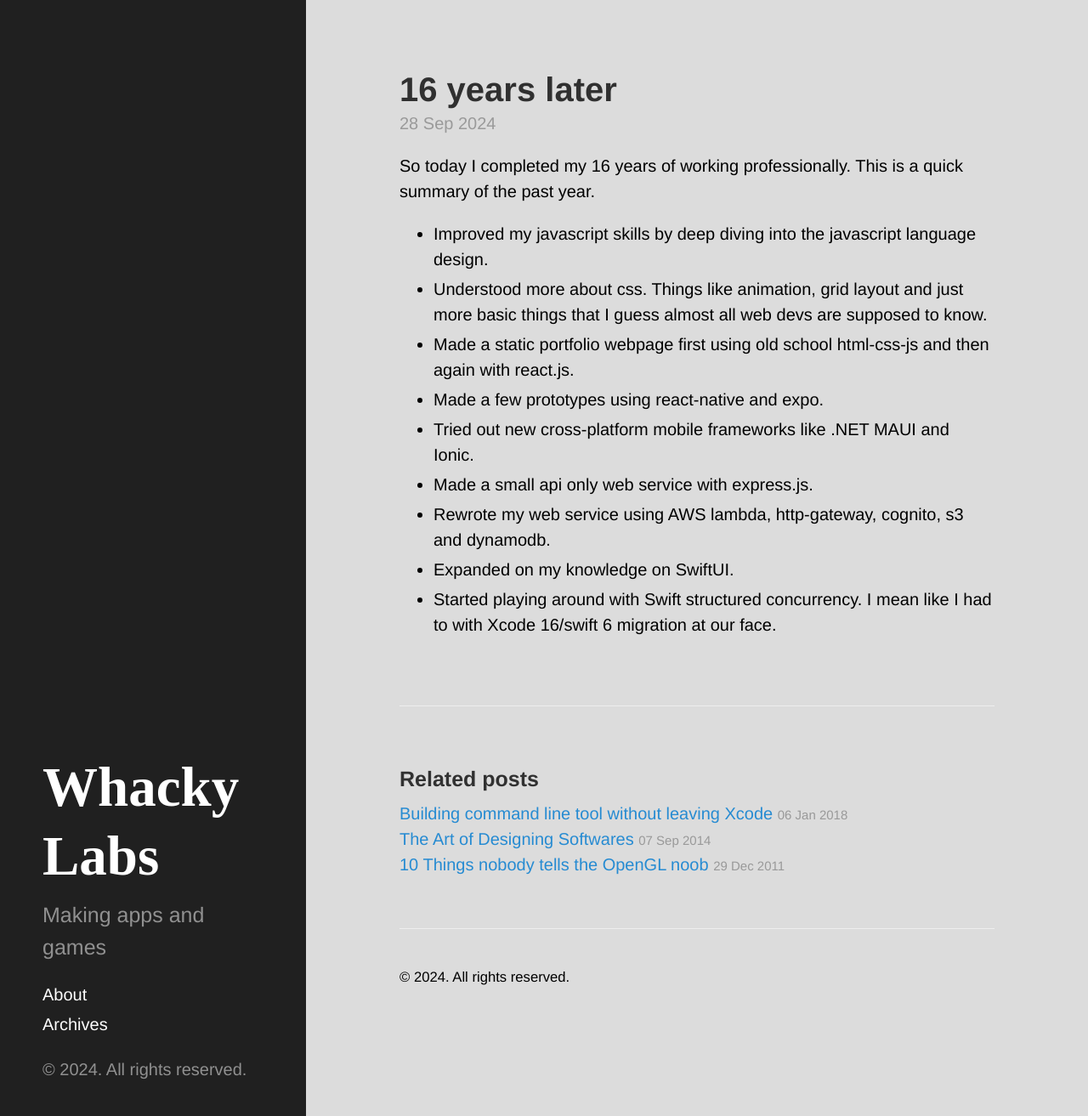
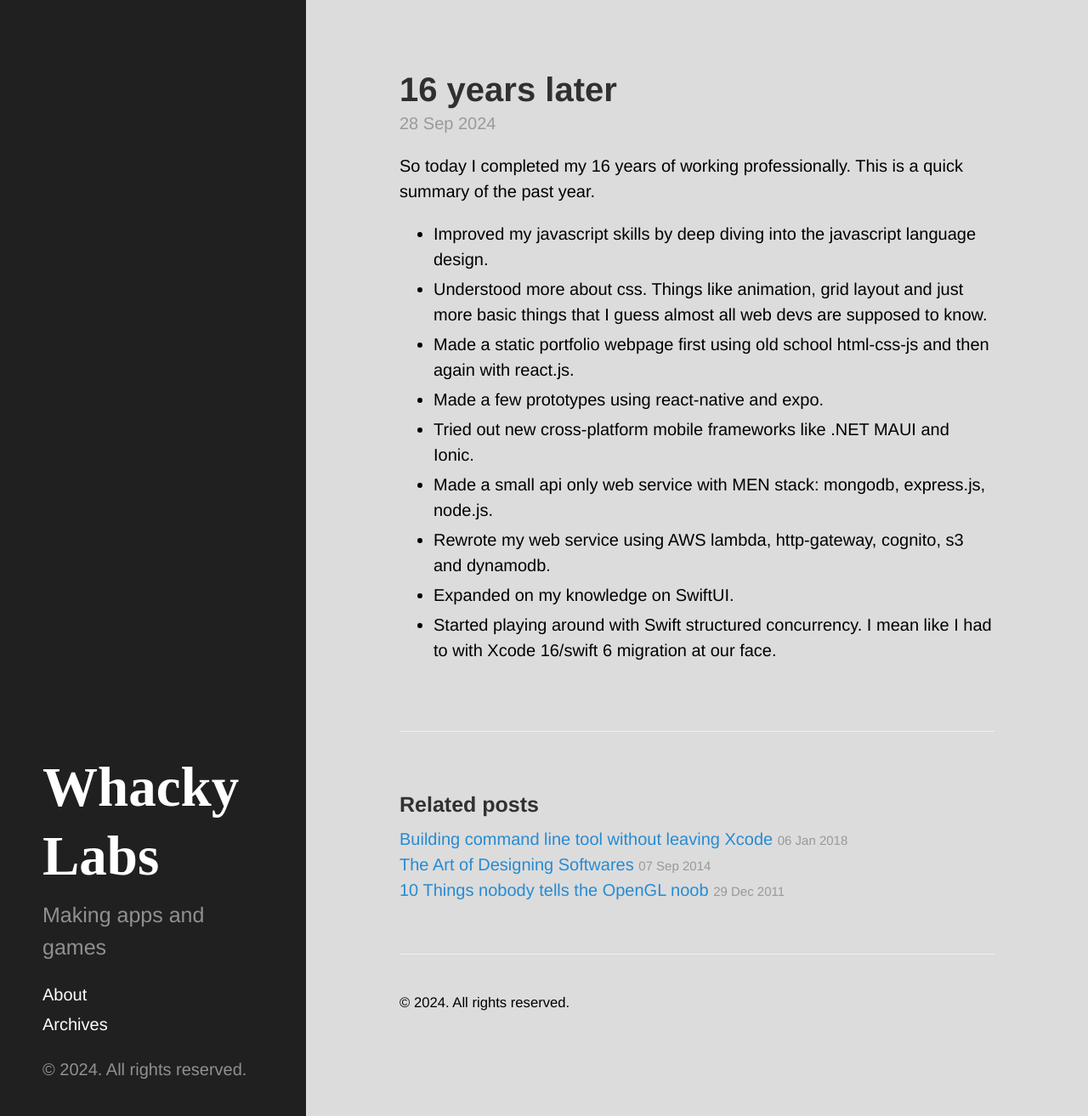
Before and after one commit to chunkyguy/chunkyguy.github.io, a Jekyll site: the page built from _posts/2024-09-28-16-years-later.md, in a window 1280 px wide and 1313 px high. Shown: the whole window at 85% size. Built offline with Jekyll 4.4.1, drawn with Linux system fonts in a browser that asks for light colours.

Commit message:
Update 2024-09-28-16-years-later.md

```diff
--- a/_posts/2024-09-28-16-years-later.md
+++ b/_posts/2024-09-28-16-years-later.md
@@ -13,7 +13,7 @@ So today I completed my 16 years of working professionally. This is a quick summ
 - Made a static portfolio webpage first using old school html-css-js and then again with react.js.
 - Made a few prototypes using react-native and expo.
 - Tried out new cross-platform mobile frameworks like .NET MAUI and Ionic.
-- Made a small api only web service with express.js.
+- Made a small api only web service with MEN stack: mongodb, express.js, node.js.
 - Rewrote my web service using AWS lambda, http-gateway, cognito, s3 and dynamodb.
 - Expanded on my knowledge on SwiftUI.
 - Started playing around with Swift structured concurrency. I mean like I had to with Xcode 16/swift 6 migration at our face.
```
